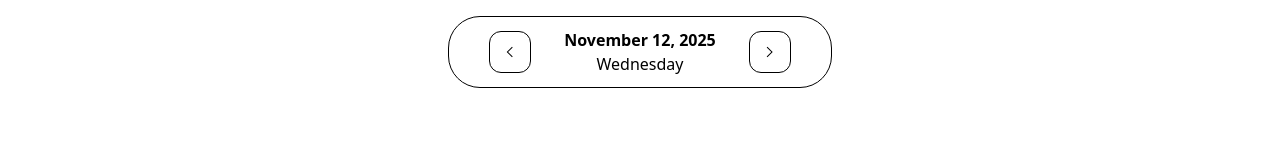
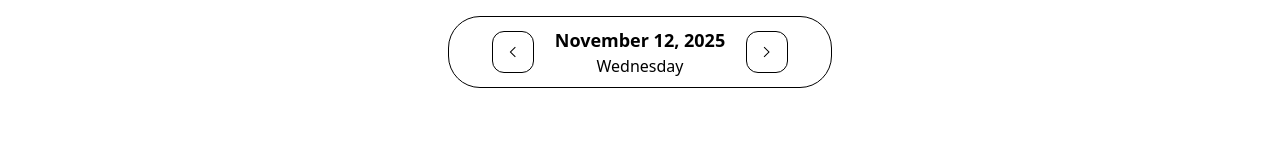
Before and after one commit to luisrafaeldeluvio/wellness-app, a React (Vite) app: page /journal in a window 1280 px wide. Shown: the top 160 px of the page. Built offline with nearby package versions, Linux system fonts and the light colour scheme.

Commit message:
fix bug where additional button style is not showing and improve calendar date display style

```diff
--- a/src/components/Button.tsx
+++ b/src/components/Button.tsx
@@ -8,7 +8,7 @@ const Button = ({
   onClick,
   children,
 }: React.PropsWithChildren<ButtonProps>) => (
-  <button className={style + "m-4 rounded-xl border p-2"} onClick={onClick}>
+  <button className={style + " m-4 rounded-xl border p-2"} onClick={onClick}>
     {children}
   </button>
 );
--- a/src/components/Calendar.tsx
+++ b/src/components/Calendar.tsx
@@ -21,7 +21,9 @@ const CalendarHead = ({ date, setDate }: DateProps) => {
       </Button>
 
       <div className="flex flex-col items-center">
-        <span className="font-bold">{date.format("MMMM DD, YYYY")}</span>
+        <span className="text-lg font-bold">
+          {date.format("MMMM DD, YYYY")}
+        </span>
         <span>{date.format("dddd")}</span>
       </div>
       <Button
```
